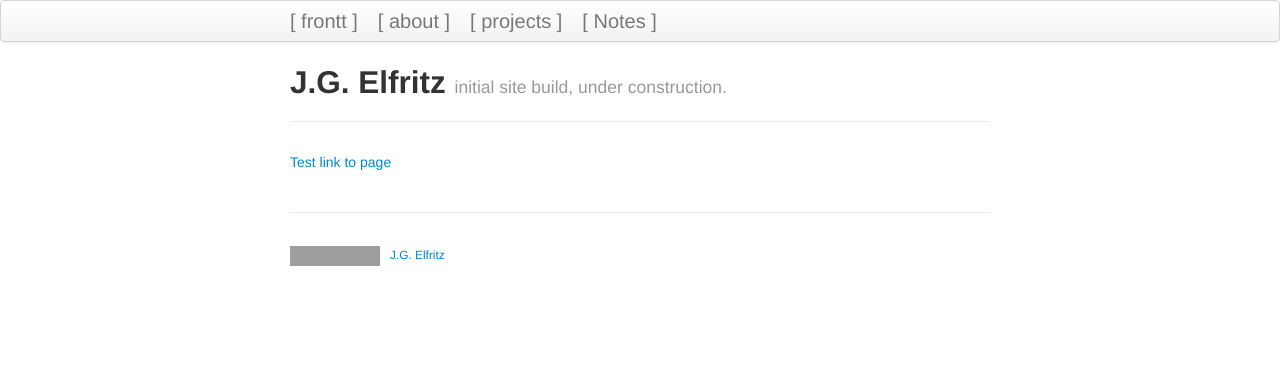
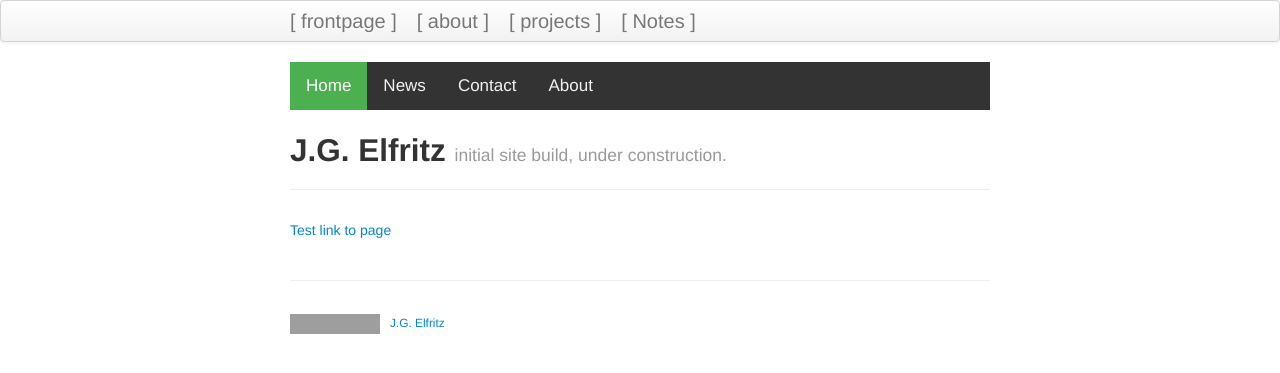
Before and after one commit to justinelfritz/justinelfritz.github.io, a Jekyll site: the page built from index.md, in a window 1280 px wide. Shown: the top 373 px of the page. Built offline with Jekyll 4.4.1, drawn with Linux system fonts in a browser that asks for light colours; grey boxes are pictures that could not be loaded.

Commit message:
adding sample topnav bar to css and html as tester, have had no luck changing background to existing topnav bar

```diff
--- a/_includes/themes/twitter/default.html
+++ b/_includes/themes/twitter/default.html
@@ -33,7 +33,7 @@
     <div class="navbar">
       <div class="navbar-inner">
         <div class="container-narrow">
-          <a class="brand"; href="{{ HOME_PATH }}">[ frontt ]</a>
+          <a class="brand"; href="{{ HOME_PATH }}">[ frontpage ]</a>
 	  <a class="brand"; href="{{ HOME_PATH }}/pages/about.html">[ about ]</a>
 	  <a class="brand"; href="{{ HOME_PATH }}/pages/projects.html">[ projects ]</a>
 	  <a class="brand"; href="{{ HOME_PATH }}/pages/notes.html">[ Notes ]</a>
@@ -48,8 +48,14 @@
         <a href="{{ HOME_PATH }}/pages/about.html">about</a>
         <a href="{{ HOME_PATH }}/pages/projects.html">projects</a>
         <a href="{{ HOME_PATH }}/pages/notes.html">notes</a>
+      </div> -->
+      <div class="topnav">
+	<a class="active" href="#home">Home</a>
+	<a href="#news">News</a>
+	<a href="#contact">Contact</a>
+	<a href="#about">About</a>
+      </div>
 
-      </div> -->
 
       <div class="content">
         {{ content }}
--- a/assets/themes/twitter/css/style.css
+++ b/assets/themes/twitter/css/style.css
@@ -9,6 +9,34 @@
 
 .navbar .nav {
   float: right; }
+
+/* Add a black background color to the top navigation */
+.topnav {
+  background-color: #333;
+  overflow: hidden;
+}
+
+/* Style the links inside the navigation bar */
+.topnav a {
+  float: left;
+  color: #f2f2f2;
+  text-align: center;
+  padding: 14px 16px;
+  text-decoration: none;
+  font-size: 17px;
+}
+
+/* Change the color of links on hover */
+.topnav a:hover {
+  background-color: #ddd;
+  color: black;
+}
+
+/* Add a color to the active/current link */
+.topnav a.active {
+  background-color: #4CAF50;
+  color: white;
+}
 
 /* The sidebar menu */
 .sidenav {
```
